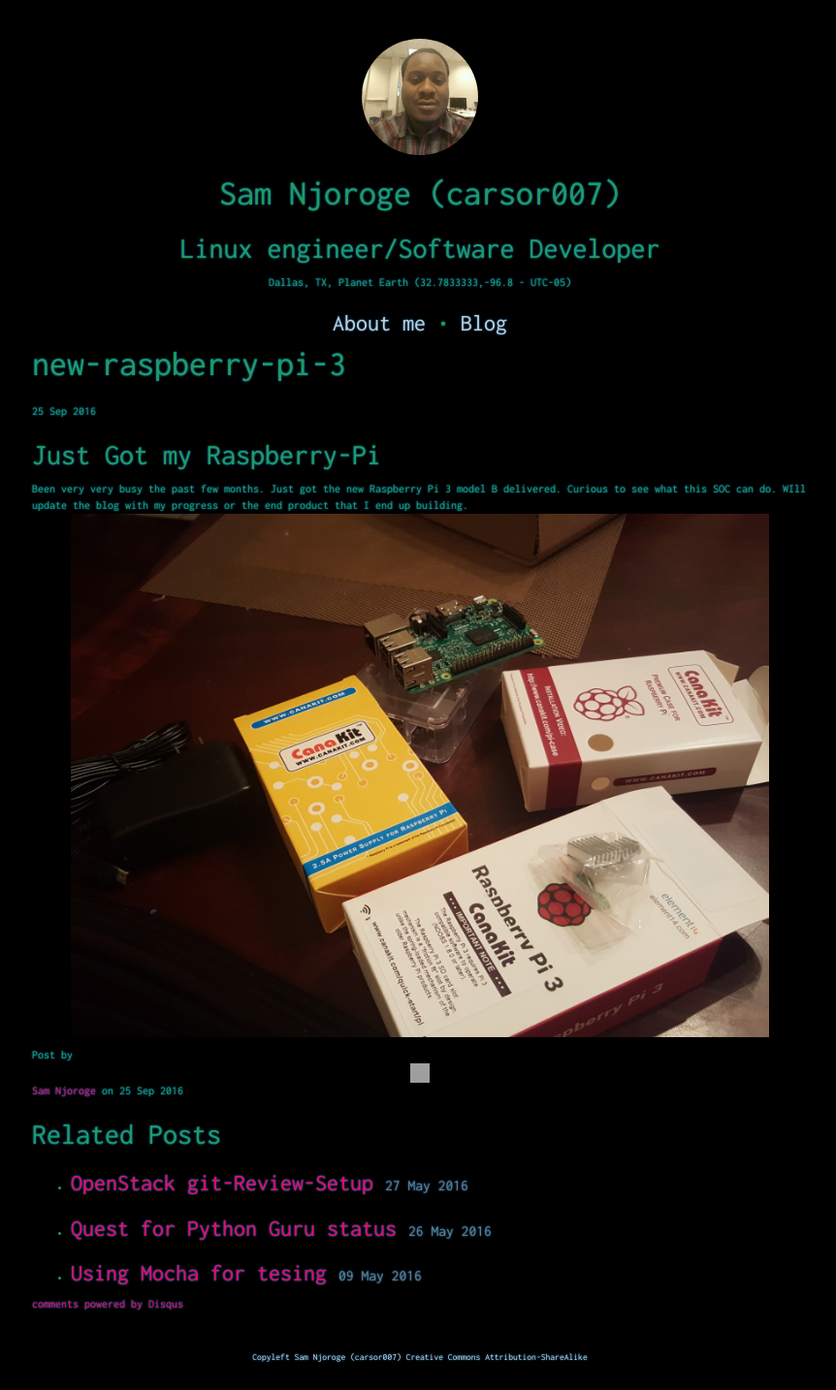
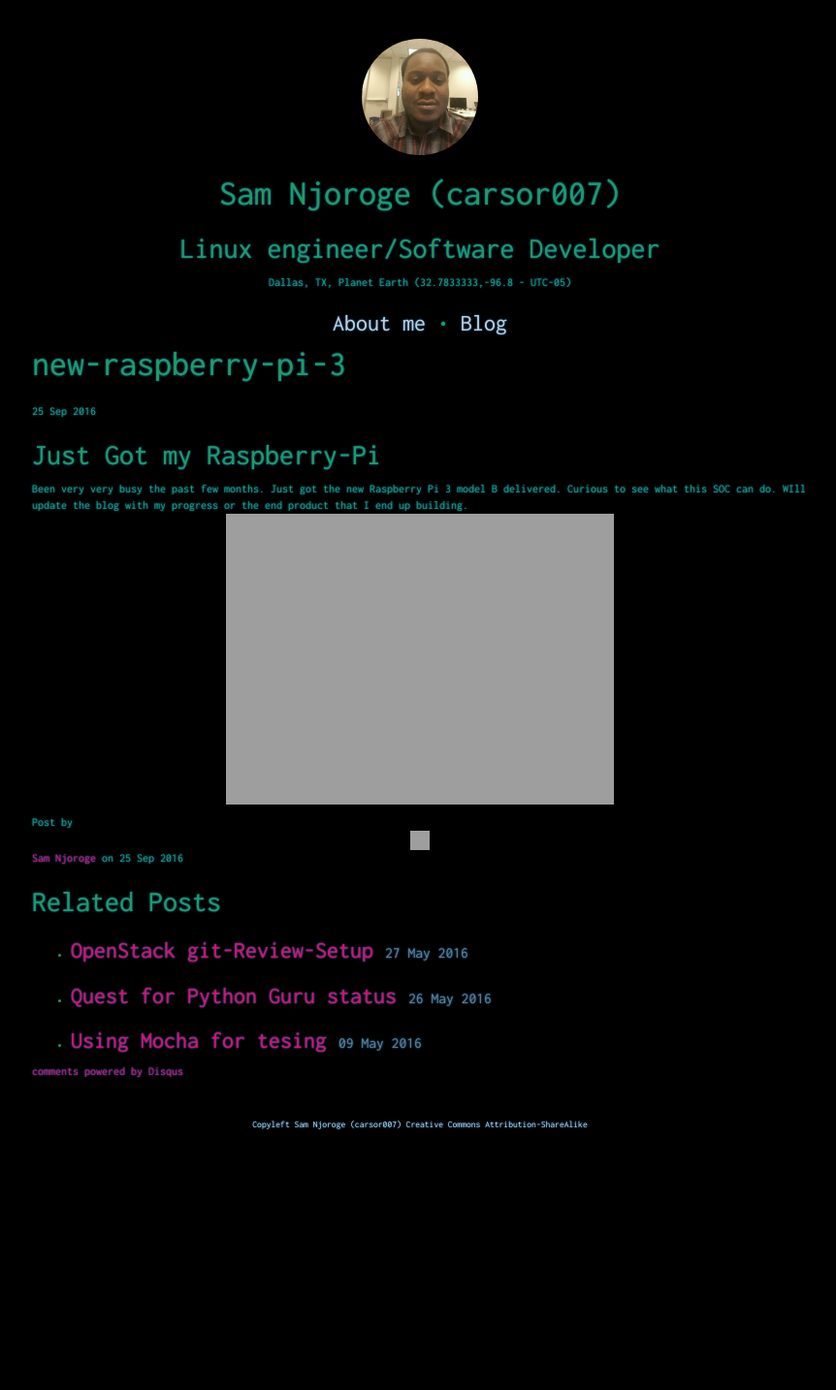
Before and after one commit to carsor007/carsor007.github.io, a Jekyll site: the page built from _posts/2016-09-25-new-raspberry-pi-3.md, in a window 1280 px wide. Shown: the whole page at 97% size, without its empty margins (207-1069 px from the left). Built offline with Jekyll 4.4.1, drawn with Linux system fonts in a browser that asks for light colours; nearby versions of some CDN libraries; comment, search, counter and statistics services are not loaded; after the commit the page ends 1194 px from its top, so only the background shows below that; grey boxes are pictures that could not be loaded.

Commit message:
Update 2016-09-25-new-raspberry-pi-3.md

```diff
--- a/_posts/2016-09-25-new-raspberry-pi-3.md
+++ b/_posts/2016-09-25-new-raspberry-pi-3.md
@@ -12,5 +12,5 @@
 
 Been very very busy the past few months.
 Just got the new Raspberry Pi 3 model B delivered. Curious to see what this SOC can do. WIll update the blog with my progress or the end product that I end up building.
-![raspberry.jpg]({{site.url}}/imgs/raspberry.jpg)
+![raspberry.jpg]({{site.url}}/imgs/raspberry.jpg =width="200" height="200")
 <meta content="http://carsor007.github.com//_posts/raspberry.jpg" property="og:image">
```
